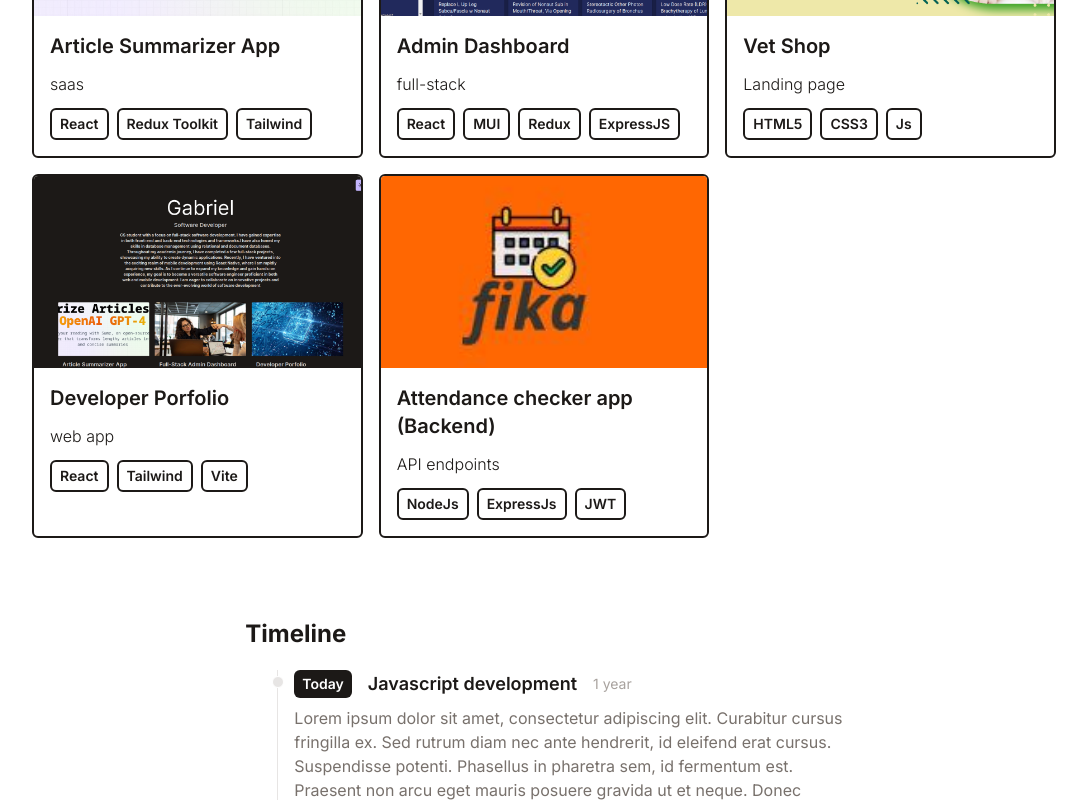
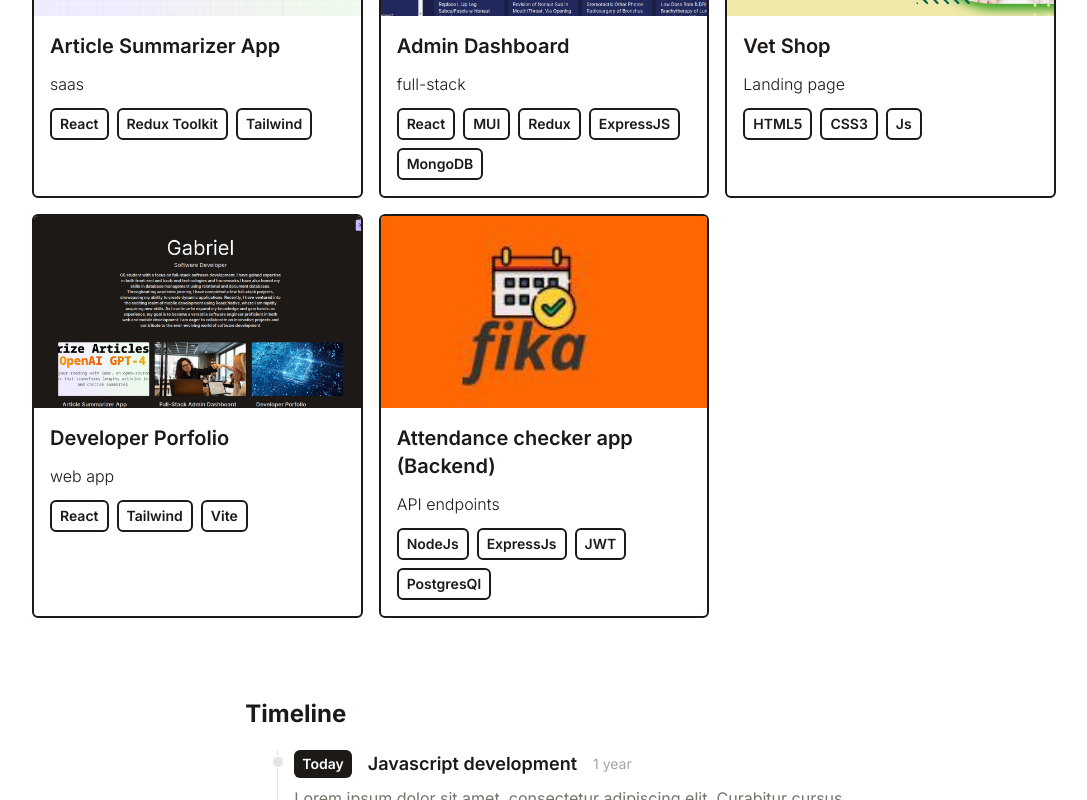
Before and after one commit to gatimugabriel/gatimugabriel.github.io, a React (Vite) app: page / in a window 1280 px wide. Shown: the part 630-1430 px from the top of the page, without its empty margins (96-1183 px from the left). Built offline with nearby package versions, Linux system fonts and the light colour scheme.

Commit message:
stack updates

```diff
--- a/src/components/data/portfolio.js
+++ b/src/components/data/portfolio.js
@@ -12,8 +12,8 @@ export default [
     title: "Admin Dashboard",
     imgUrl: "/assets/admin-dashboard.png",
     type: "full-stack",
-    stack: ["React", "MUI", "Redux", "ExpressJS"],
-    link: "http://",
+    stack: ["React", "MUI", "Redux", "ExpressJS", "MongoDB"],
+    link: "http://github.com/gabrielgatimu/Admin-Dashboard",
   },
   {
     id: 3,
@@ -36,7 +36,7 @@ export default [
     title: "Attendance checker app (Backend)",
     imgUrl: "/assets/fika-logo.jpg",
     type: "API endpoints",
-    stack: ["NodeJs", "ExpressJs", "JWT"],
+    stack: ["NodeJs", "ExpressJs", "JWT", "PostgresQl"],
     link: "https://fika-nd51.onrender.com/",
   },
   // },
```
